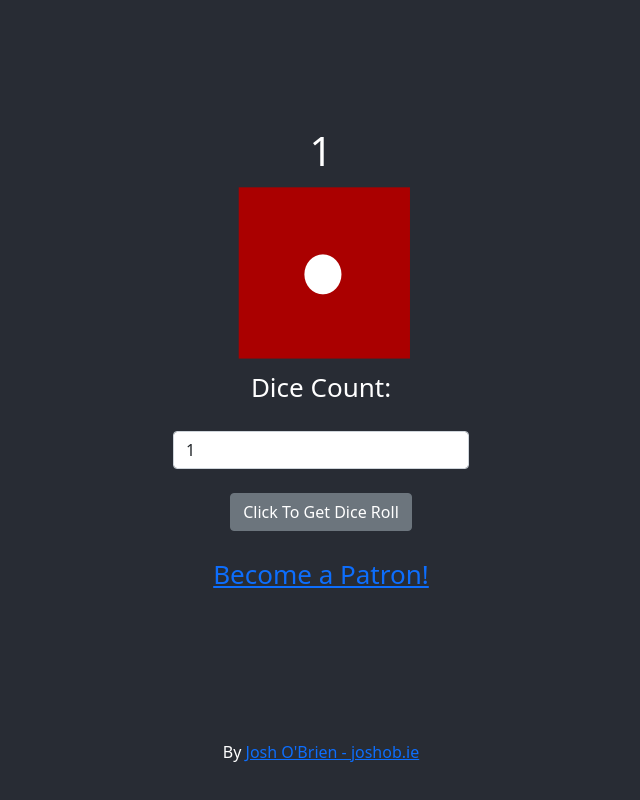
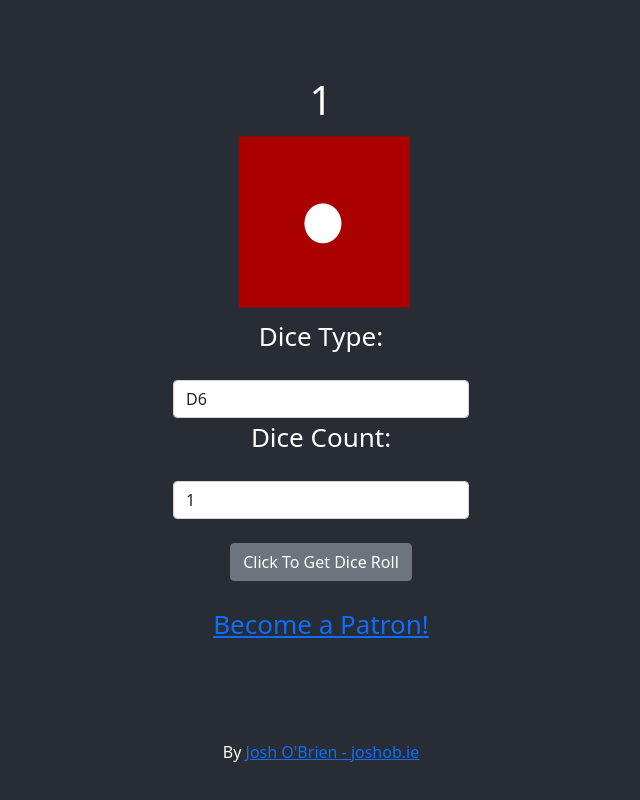
Before and after one commit to jobrien874/DiceGame, a React (Create React App) app: page / in a window 1280 px wide. Shown: the whole page, without its empty margins (319-959 px from the left). Built offline with nearby package versions, Linux system fonts and the light colour scheme.

Commit message:
Dice Type Addition

```diff
--- a/src/components/game/Game.jsx
+++ b/src/components/game/Game.jsx
@@ -34,8 +34,9 @@ class Game extends Component {
       100,
     ],
     diceStyle: ["Regular", "Chaos", "Wood"],
-    diceType: ["D4", "D6", "D8", "D10", "D12", "D20"],
+    diceType: ["D6", "D4"],
     sameNumber: false,
+    diceTypeSelected: 6
   };
 
   componentDidMount() {
@@ -53,8 +54,10 @@ class Game extends Component {
   setDiceNumbers = (diceCount) => {
     let diceNumbers = [];
     let total = 0;
+    let diceType = this.state.diceTypeSelected;
     for (let i = 0; i < diceCount; i++) {
-      let counter = Math.floor(Math.random() * 6) + 1;
+
+      let counter = Math.floor(Math.random() * diceType) + 1;
       total += counter;
       diceNumbers.push(counter);
     }
@@ -73,7 +76,27 @@ class Game extends Component {
     this.setDiceNumbers(diceCount);
   };
 
-  getDiceStyle = (e) => {};
+  getDiceStyle = (e) => {
+    // TODO
+  };
+
+  getDiceType = (e) => {
+    let diceType = e.target.value;
+    switch (diceType) {
+      case "D6":
+        diceType = 6;
+        break;
+
+      case "D4":
+        diceType = 4;
+        break;
+
+      default:
+        diceType = 6;
+        break;
+    }
+    this.setState({ diceTypeSelected:diceType });
+  };
 
   render() {
     const {
@@ -82,6 +105,7 @@ class Game extends Component {
       maxDiceAmount,
       diceStyle,
       total,
+      diceType
     } = this.state;
 
     return (
@@ -90,6 +114,20 @@ class Game extends Component {
         <DiceContainer diceCount={diceCount} diceNumber={diceNumbers} />
         <div className="container-fluid w-25">
           <div className="form-group mt-2">
+          <div className="form-group mt-2">
+            <label for="diceCount">Dice Type:</label>
+            <select
+              className="mt-4 form-control m-auto mb-0"
+              id="diceStyle"
+              onChange={this.getDiceType}
+            >
+              {diceType.map((type) => (
+                <option key={type} value={type}>
+                  {type}
+                </option>
+              ))}
+            </select>
+          </div>
             <label htmlFor="diceCount">Dice Count:</label>
             <select
               className="mt-4 form-control m-auto mb-0"
@@ -117,21 +155,6 @@ class Game extends Component {
               ))}
             </select>
           </div> */}
-
-          {/*           <div className="form-group mt-2">
-            <label for="diceCount">Dice Type:</label>
-            <select
-              className="mt-4 form-control m-auto mb-0"
-              id="diceStyle"
-              onChange={this.getDiceStyle}
-            >
-              {diceStyle.map((style) => (
-                <option key={style} value={style}>
-                  {style}
-                </option>
-              ))}
-            </select>
-          </div> */}
         </div>
         <button className="btn btn-secondary mt-4" onClick={this.getDiceRoll}>
           Click To Get Dice Roll
```
Also changed, not shown: 1 other file (tests, documents, lock files or other folders).
